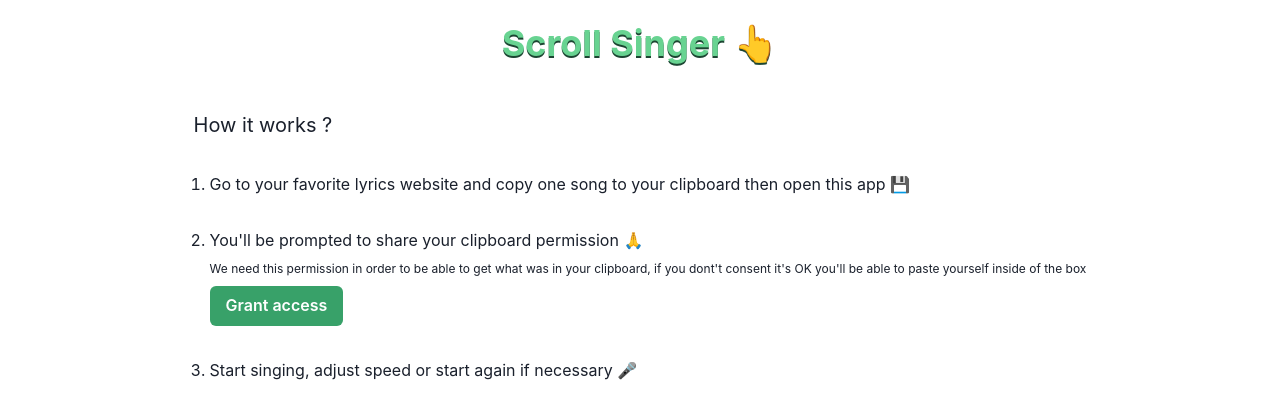
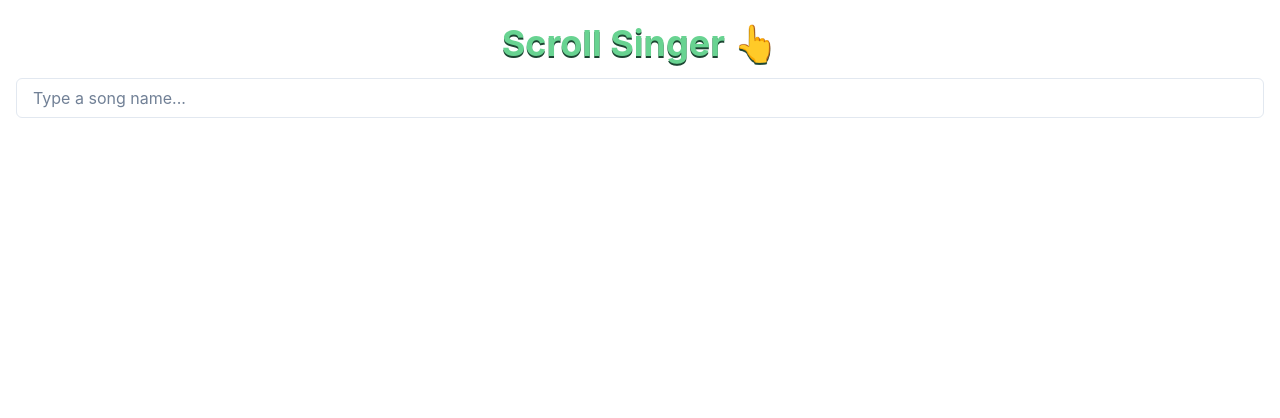
Before and after one commit to baptooo/scroll-singer, a React (Vite) app: page / in a window 1280 px wide. Shown: the top 418 px of the page. Built offline with nearby package versions, Linux system fonts and the light colour scheme.

Commit message:
refactor using research on genius

```diff
--- a/src/App.tsx
+++ b/src/App.tsx
@@ -1,15 +1,19 @@
-import { useClipboard } from "./hooks/use-clipboard";
-import { Home } from "./routes/Home";
+import { BrowserRouter, Route, Routes } from "react-router-dom";
+import { Main } from "./components/Main";
+import { LyricsForm } from "./routes/LyricsForm";
 import { Song } from "./routes/Song";
 
 function App() {
-  const clip = useClipboard();
-
-  if (clip.isError || clip.data == null) {
-    return <Home />;
-  }
-
-  return <Song />;
+  return (
+    <BrowserRouter>
+      <Main>
+        <Routes>
+          <Route index path="/" element={<LyricsForm />} />
+          <Route path="/song/:path" element={<Song />} />
+        </Routes>
+      </Main>
+    </BrowserRouter>
+  );
 }
 
 export default App;
--- a/src/components/Logo.tsx
+++ b/src/components/Logo.tsx
@@ -1,11 +1,14 @@
 import { Text, theme } from "@chakra-ui/react";
 import React from "react";
+import { Link } from "react-router-dom";
 
 interface Props {}
 
 export const Logo: React.FC<Props> = (props) => {
   return (
     <Text
+      as={Link}
+      to="/"
       fontSize="4xl"
       fontWeight="bold"
       textShadow={`0 2px 0 ${theme.colors.green[900]}`}
--- a/src/components/Main.tsx
+++ b/src/components/Main.tsx
@@ -4,9 +4,8 @@ import { Logo } from "./Logo";
 
 export const Main: React.FC<PropsWithChildren<any>> = (props) => {
   return (
-    <VStack padding="4" maxHeight="100vh" overflow="hidden">
+    <VStack padding="4">
       <Logo />
-
       {props.children}
     </VStack>
   );
--- a/src/main.tsx
+++ b/src/main.tsx
@@ -3,7 +3,6 @@ import React from "react";
 import ReactDOM from "react-dom/client";
 import { QueryClient, QueryClientProvider } from "react-query";
 import App from "./App";
-import { Main } from "./components/Main";
 
 const client = new QueryClient();
 
@@ -11,9 +10,7 @@ ReactDOM.createRoot(document.getElementById("root") as HTMLElement).render(
   <React.StrictMode>
     <QueryClientProvider client={client}>
       <ChakraProvider theme={theme}>
-        <Main>
-          <App />
-        </Main>
+        <App />
       </ChakraProvider>
     </QueryClientProvider>
   </React.StrictMode>
--- /dev/null
+++ b/src/queries/lyrics.queries.ts
@@ -0,0 +1,62 @@
+import { useQuery } from "react-query";
+import * as cheerio from "cheerio";
+
+const GENIUS_TOKEN =
+  "5jxukcV5okGMzeo4NEA3hsoLSywVAVpdpENkfOMioDhgltyXhLlD2Ag1mmimhQbf";
+
+interface LyricsResult {
+  title: string;
+  thumb: string;
+  path: string;
+  id: number;
+}
+
+export const useSearchLyrics = (term: string) => {
+  return useQuery(
+    ["search-lyrics", term],
+    async function () {
+      const lyrics = await fetch(
+        `https://api.genius.com/search?access_token=${GENIUS_TOKEN}&q=${term}`
+      );
+      const json = await lyrics.json();
+
+      const hits: any[] = json?.response?.hits;
+
+      // TODO: fetch(`https://api.allorigins.win/get?url=${encodeURIComponent('https://genius.com/Red-hot-chili-peppers-under-the-bridge-lyrics')}`)
+
+      return hits?.map<LyricsResult>((value) => ({
+        path: value.result.path ?? "",
+        thumb: value.result.header_image_thumbnail_url ?? "",
+        title: value.result.full_title ?? "",
+        id: value.result.id ?? -1,
+      }));
+    },
+    {
+      enabled: false,
+      retry: false,
+    }
+  );
+};
+
+export const useScrapLyrics = (path: string | undefined) => {
+  return useQuery(
+    ["lyrics", path],
+    async function (data) {
+      const resp = await fetch(`/lyrics${path}`);
+      return await resp.text();
+    },
+    {
+      select(html) {
+        const $ = cheerio.load(html);
+        const frag = $('[data-lyrics-container="true"]');
+
+        // Clean and re-shape markup
+        frag.find("[role=img]").remove();
+        frag.find("br").replaceWith("\n");
+
+        return frag.text();
+      },
+      enabled: path != null,
+    }
+  );
+};
--- /dev/null
+++ b/src/routes/LyricsForm.tsx
@@ -0,0 +1,77 @@
+import { ArrowRightIcon, ChevronRightIcon } from "@chakra-ui/icons";
+import {
+  Avatar,
+  Box,
+  Flex,
+  FormControl,
+  FormLabel,
+  HStack,
+  Input,
+  InputGroup,
+  InputRightAddon,
+  List,
+  ListItem,
+  Skeleton,
+  Spinner,
+  Text,
+  VStack,
+} from "@chakra-ui/react";
+import React, { PropsWithChildren, useEffect, useState } from "react";
+import { Link as RouterLink } from "react-router-dom";
+import { useSearchLyrics } from "../queries/lyrics.queries";
+
+interface Props {}
+
+export const LyricsForm: React.FC<PropsWithChildren<Props>> = (props) => {
+  const [term, setTerm] = useState("");
+  const search = useSearchLyrics(term);
+
+  useEffect(() => {
+    if (term === "" || term == null) {
+      return;
+    }
+    const timeout = setTimeout(() => {
+      search.refetch();
+    }, 500);
+
+    return () => clearTimeout(timeout);
+  }, [term]);
+
+  return (
+    <Box width="100%">
+      <VStack alignItems="flex-end">
+        <FormControl>
+          <InputGroup>
+            <Input
+              focusBorderColor="green.300"
+              type="text"
+              placeholder="Type a song name..."
+              defaultValue={term}
+              onInput={(evt) => {
+                setTerm((evt.target as HTMLInputElement).value);
+              }}
+            />
+            {search.isLoading && search.data == null ? (
+              <InputRightAddon background="green.300">
+                <Spinner color="white" alignSelf="center" />
+              </InputRightAddon>
+            ) : null}
+          </InputGroup>
+        </FormControl>
+      </VStack>
+      <Skeleton isLoaded={search.isFetched && search.data != null}>
+        <List spacing="8" marginTop="8">
+          {search.data?.map((track) => (
+            <ListItem key={track.id}>
+              <HStack as={RouterLink} to={`/song${track.path}`}>
+                <Avatar src={track.thumb} />
+                <Text flex={1}>{track.title}</Text>
+                <ChevronRightIcon />
+              </HStack>
+            </ListItem>
+          ))}
+        </List>
+      </Skeleton>
+    </Box>
+  );
+};
--- a/src/routes/Song.tsx
+++ b/src/routes/Song.tsx
@@ -2,6 +2,7 @@ import {
   HStack,
   Icon,
   IconButton,
+  Spinner,
   Text,
   useDisclosure,
   VStack,
@@ -14,21 +15,24 @@ import React, {
 } from "react";
 import { AiOutlineMinus, AiOutlinePlus } from "react-icons/ai";
 import { BsArrowRepeat, BsFillPlayFill } from "react-icons/bs";
+import { useParams } from "react-router";
 import { useClipboard } from "../hooks/use-clipboard";
+import { useScrapLyrics } from "../queries/lyrics.queries";
 
 const MIN_SPEED = 1;
 const MAX_SPEED = 10;
 
 export const Song: React.FC<PropsWithChildren<any>> = (props) => {
-  const clip = useClipboard();
+  const params = useParams();
+  const lyrics = useScrapLyrics(params.path);
   const [speed, setSpeed] = useState(5);
   const { isOpen: playing, onToggle: playPause } = useDisclosure();
   const [animationStyle, setAnimationStyle] = useState("");
   const scrollSpeed = useMemo(() => {
-    if (clip.data != null) {
-      return (clip.data.length / 100) * (MAX_SPEED + 1 - speed);
+    if (lyrics.data != null) {
+      return (lyrics.data.length / 100) * (MAX_SPEED + 1 - speed);
     }
-  }, [speed, clip.data]);
+  }, [speed, lyrics.data]);
 
   const setTextRef = useCallback(
     (ref: HTMLParagraphElement & HTMLPreElement) => {
@@ -55,8 +59,12 @@ export const Song: React.FC<PropsWithChildren<any>> = (props) => {
     []
   );
 
+  if (lyrics.isLoading && !lyrics.data) {
+    return <Spinner />;
+  }
+
   return (
-    <VStack width="100%" overflow="hidden">
+    <VStack width="100%" maxHeight="calc(100vh - 100px)" overflow="hidden">
       <Text
         ref={setTextRef}
         as="pre"
@@ -70,17 +78,17 @@ export const Song: React.FC<PropsWithChildren<any>> = (props) => {
           playing ? `scroll-singer forwards linear ${scrollSpeed}s` : undefined
         }
       >
-        {clip.data}
+        {lyrics.data}
       </Text>
       <HStack
         paddingY="4"
         paddingX="2"
         position="fixed"
         bottom="0"
-        left="2"
-        right="2"
+        left="0"
+        right="0"
         background="white"
-        borderRadius="md"
+        borderRadius="0.5rem 0.5rem 0 0"
         boxShadow="0 0 4rem #ccc"
         justifyContent="space-between"
         zIndex={1}
@@ -98,7 +106,7 @@ export const Song: React.FC<PropsWithChildren<any>> = (props) => {
           aria-label="play-payse"
           icon={<Icon as={AiOutlineMinus} />}
         />
-        <VStack>
+        <VStack spacing="0">
           <Text>{speed}</Text>
           <Text fontSize="xs">Speed</Text>
         </VStack>
--- a/vite.config.ts
+++ b/vite.config.ts
@@ -1,8 +1,22 @@
-import { defineConfig } from "vite";
+import { defineConfig, ProxyOptions } from "vite";
 import react from "@vitejs/plugin-react";
 import eslint from "vite-plugin-eslint";
+
+const proxy: Record<string, string | ProxyOptions> = {
+  "/lyrics": {
+    target: "https://genius.com",
+    changeOrigin: true,
+    rewrite: (path) => path.replace(/^\/lyrics/, ""),
+  },
+};
 
 // https://vitejs.dev/config/
 export default defineConfig({
   plugins: [react(), eslint()],
+  server: {
+    proxy,
+  },
+  preview: {
+    proxy,
+  },
 });
```
Also changed, not shown: package.json (+5 -2 lines), 1 other file (tests, documents, lock files or other folders).
